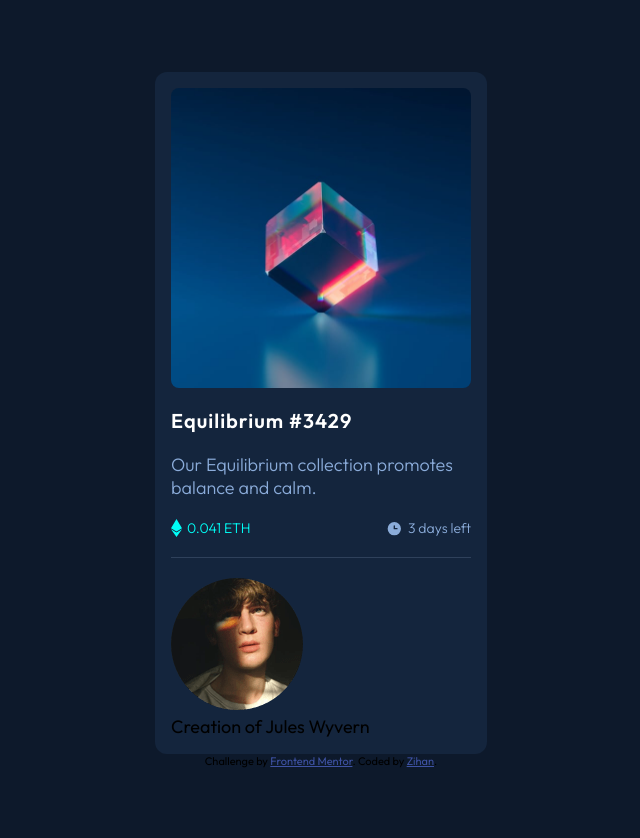
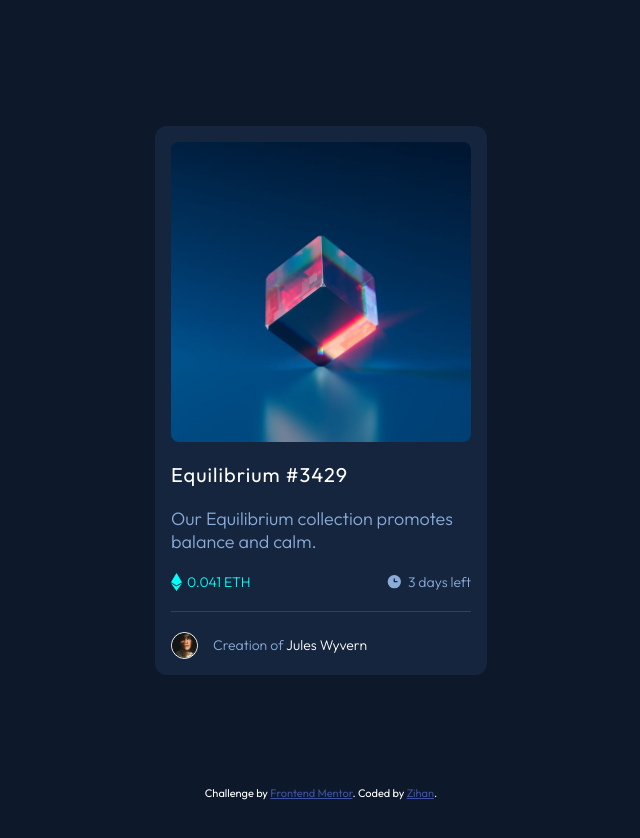
Before and after one commit to zhao-zihan/frontend-mentor-practices, a plain HTML site: page nft-preview-card-component-main/index.html in a window 1280 px wide. Shown: the whole page, without its empty margins (319-959 px from the left). After the commit the page ends 800 px from the top, so only its background shows below. Drawn offline with Linux system fonts and the light colour scheme.

Commit message:
Finish styling creator section, re-position attribution div

```diff
--- a/nft-preview-card-component-main/styles.css
+++ b/nft-preview-card-component-main/styles.css
@@ -13,6 +13,7 @@
 
 html {
   font-size: 62.5%;
+  height: -webkit-fill-available; /* We have to fix html height */
 }
 
 body {
@@ -21,7 +22,9 @@ body {
   display: grid;
   place-content: center;
   min-height: 100vh;
-  padding: 2rem;
+  min-height: -webkit-fill-available;
+  padding: 2.5rem 2rem;
+  position: relative;
 }
 
 .container {
@@ -80,7 +83,7 @@ body {
 
 .nft-name {
   color: hsl(0, 0%, 100%);
-  font-weight: 600;
+  font-weight: 500;
   font-size: 2rem;
   letter-spacing: 1px;
 }
@@ -112,8 +115,44 @@ body {
 
 .price {
   color: hsl(178, 100%, 50%);
+  font-weight: 400;
 }
 
 .days-left {
   color: hsl(215, 51%, 70%);
 }
+
+.creator-info {
+  display: flex;
+  align-items: center;
+  gap: 1.5rem;
+}
+
+.creator-img {
+  max-width: 2.5rem;
+  border-radius: 50%;
+  border: 1px solid hsl(0, 0%, 100%);
+}
+
+.creator-name {
+  color: hsl(215, 51%, 70%);
+  font-size: 1.4rem;
+  font-weight: 300;
+}
+
+.creator-name span {
+  color: hsl(0, 0%, 100%);
+}
+
+.creator-name span:hover {
+  color: hsl(178, 100%, 50%);
+  cursor: pointer;
+}
+
+.attribution {
+  position: absolute;
+  bottom: 0;
+  left: 50%;
+  transform: translate(-50%, 0);
+  color: hsl(0, 0%, 100%);
+}
```
